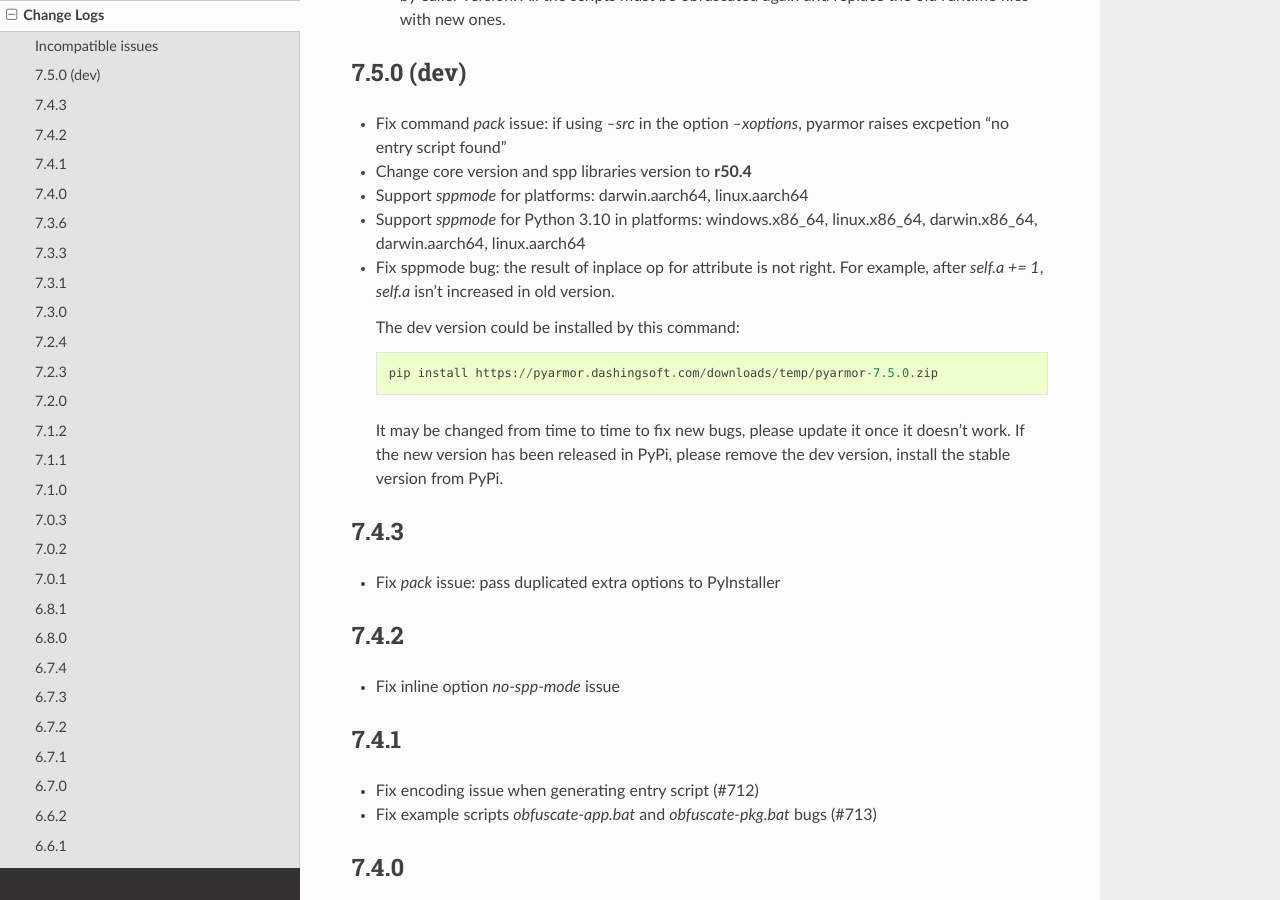
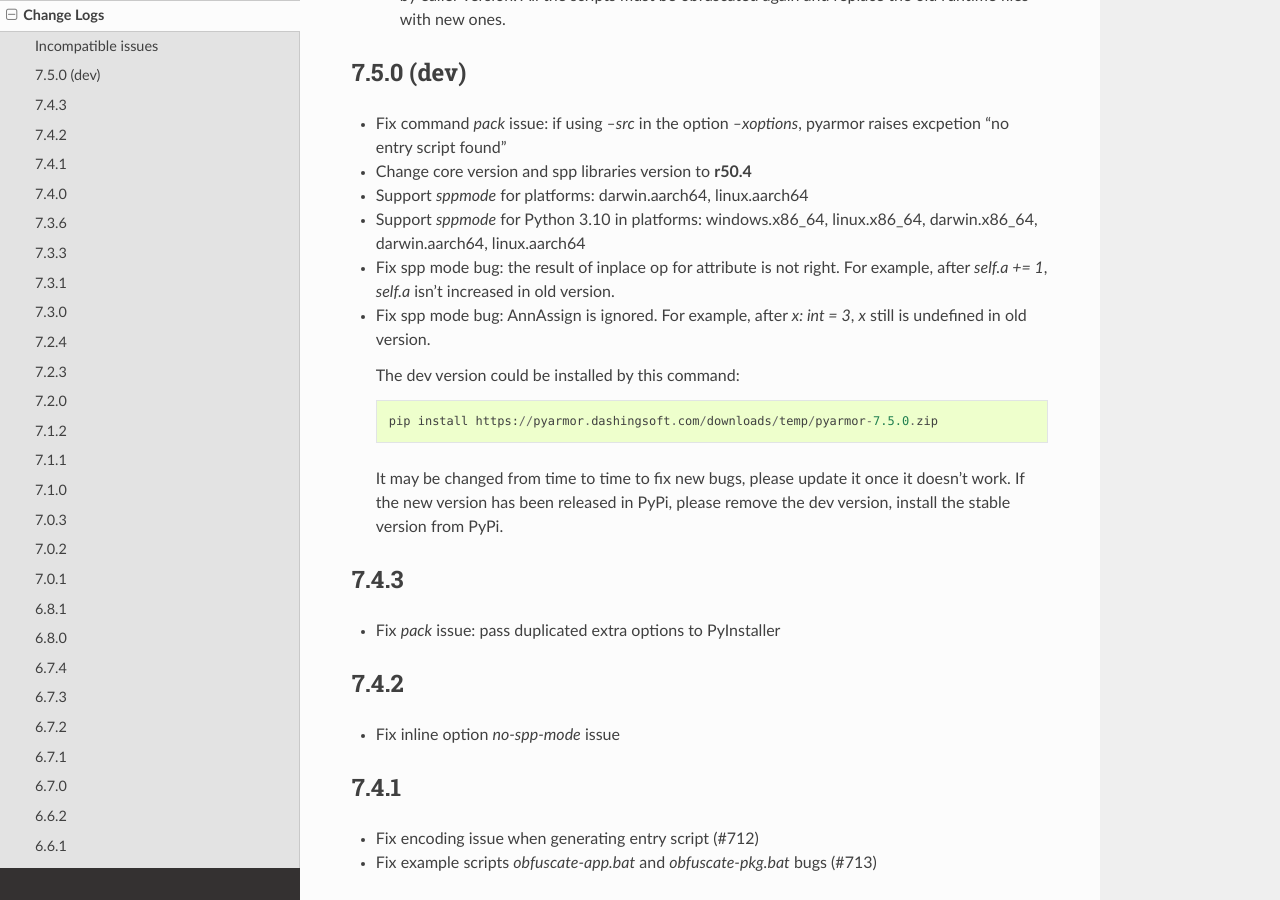
Before and after one commit to dashingsoft/pyarmor, a Sphinx documentation site: the page built from docs/change-logs.rst, in a window 1280 px wide and 900 px high, scrolled down 805 px. Built offline with Sphinx 7.4.7 and the Read the Docs theme 2.0.0, drawn with Linux system fonts in a browser that asks for light colours.

Commit message:
Fix sppmode bug

```diff
--- a/docs/change-logs.rst
+++ b/docs/change-logs.rst
@@ -47,8 +47,10 @@
 * Support `sppmode` for platforms: darwin.aarch64, linux.aarch64
 * Support `sppmode` for Python 3.10 in platforms: windows.x86_64, linux.x86_64,
   darwin.x86_64, darwin.aarch64, linux.aarch64
-* Fix sppmode bug: the result of inplace op for attribute is not right. For
+* Fix spp mode bug: the result of inplace op for attribute is not right. For
   example, after `self.a += 1`, `self.a` isn't increased in old version.
+* Fix spp mode bug: AnnAssign is ignored. For example, after `x: int = 3`, `x`
+  still is undefined in old version.
 
   The dev version could be installed by this command::
 
```
Also changed, not shown: 1 other file.
